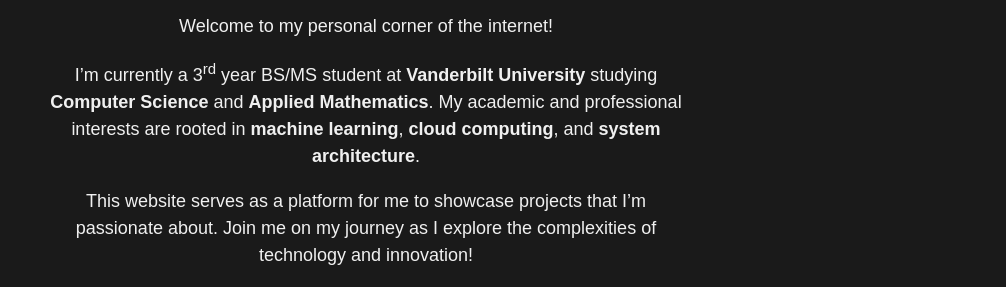
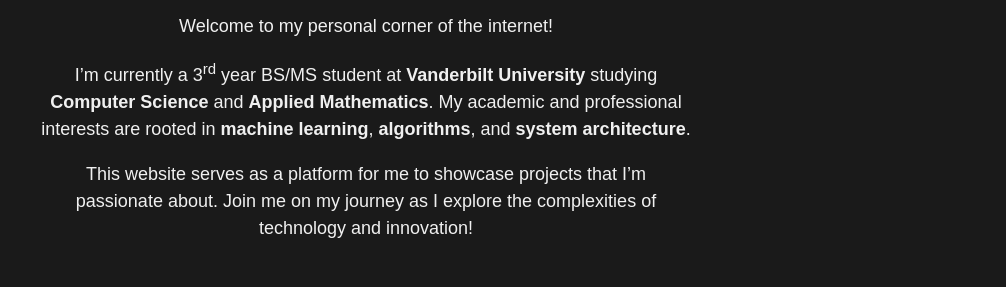
Before and after one commit to aditya-shrey/aditya-shrey.github.io, a plain HTML site: page index.html in a window 1280 px wide. Shown: the part 276-563 px from the top of the page, without its empty margins (274-1280 px from the left). Drawn offline with Linux system fonts and the light colour scheme.

Commit message:
Sync updates from Private Repo to Public Personal Web

```diff
--- a/index.html
+++ b/index.html
@@ -28,7 +28,7 @@
             <p class="personal_contact" style="display: flex; align-items: center;"></p>
             <p class="personal_text" style="line-height: 1.5;">Welcome to my personal corner of the internet!</p>
             <p class="personal_text" style="line-height: 1.5;">I’m currently a 3<sup>rd</sup> year BS/MS student at <strong>Vanderbilt University</strong> studying <strong>Computer Science</strong> and <strong>Applied Mathematics</strong>.
-                My academic and professional interests are rooted in <strong>machine learning</strong>, <strong>cloud computing</strong>, and <strong>system architecture</strong>.
+                My academic and professional interests are rooted in <strong>machine learning</strong>, <strong>algorithms</strong>, and <strong>system architecture</strong>.
             </p>
             <p class="personal_text" style="line-height: 1.5;">
                 This website serves as a platform for me to showcase projects that
```
